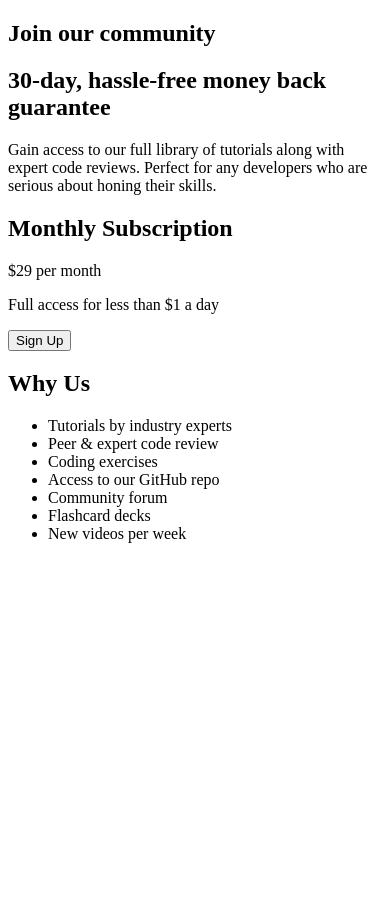
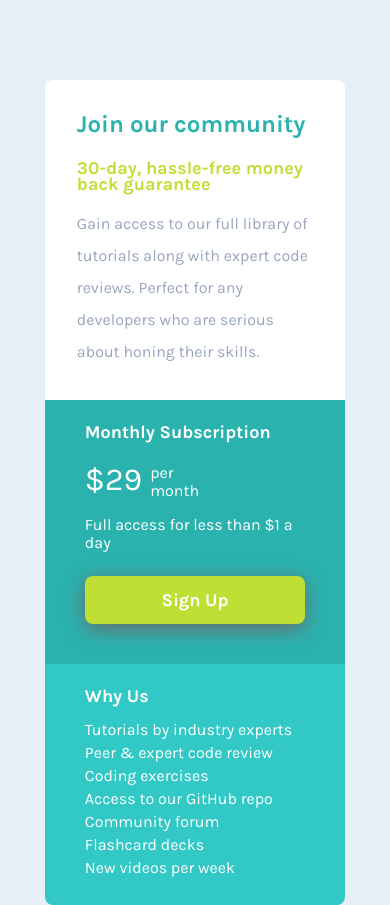
Before and after one commit to notorioustomijo/single-price-grid-component, a plain HTML site: page index.html in a window 390 px wide. Before the commit the page ends 844 px from the top, so only its background shows below. Drawn offline with Linux system fonts and the light colour scheme.

Commit message:
CSS rules added

```diff
--- a/index.html
+++ b/index.html
@@ -6,24 +6,33 @@
     <meta http-equiv="X-UA-Compatible" content="IE=edge">
     <meta name="viewport" content="width=device-width, initial-scale=1.0">
     <title>Notorious Price Grid Component</title>
+    <link rel="preconnect" href="https://fonts.googleapis.com">
+    <link rel="preconnect" href="https://fonts.gstatic.com" crossorigin>
+    <link href="https://fonts.googleapis.com/css2?family=Karla:wght@400;700&family=Poppins:wght@400;600&display=swap"
+        rel="stylesheet">
+    <link rel="stylesheet" href="style.css">
 </head>
 
 <body>
     <main>
-        <section>
+        <section class="price-grid-pitch">
             <h1>Join our community</h1>
             <h2>30-day, hassle-free money back guarantee</h2>
             <p>Gain access to our full library of tutorials along with expert code reviews. Perfect for any developers
                 who are serious about honing their skills.</p>
         </section>
-        <section>
-            <div>
+        <section class="price-grid-price-info-section">
+            <div class="price-grid-price-section">
                 <h2>Monthly Subscription</h2>
-                <p><span>$29</span> per month</p>
+                <div>
+                    <p><span class="price-number">$29</span></p>
+                    <p>per month</p>
+                </div>
+
                 <p>Full access for less than $1 a day</p>
                 <button>Sign Up</button>
             </div>
-            <div>
+            <div class="price-grid-info-section">
                 <h2>Why Us</h2>
                 <ul>
                     <li>Tutorials by industry experts</li>
--- /dev/null
+++ b/style.css
@@ -0,0 +1,220 @@
+* {
+    margin: 0;
+    padding: 0;
+    box-sizing: border-box;
+    font-family: 'Karla', sans- serif;
+}
+
+/* HTML5 display-role reset for older browsers */
+
+table {
+    border-collapse: collapse;
+    border-spacing: 0;
+}
+
+/* Typography styles */
+
+h1 {
+    font-size: 1.875rem;
+    font-weight: 700;
+    line-height: 2rem;
+}
+
+h2 {
+    font-size: 1.125rem;
+    font-weight: 700;
+    line-height: 1rem;
+}
+
+p {
+    font-size: 1rem;
+    line-height: 1.125rem;
+}
+
+
+/* Layout and Component styles */
+
+body {
+    display: flex;
+    flex-direction: column;
+    justify-content: center;
+    align-items: center;
+    background-color: hsl(204, 43%, 93%);
+    height: 100vh;
+}
+
+main {
+    width: 45%;
+    display: flex;
+    flex-direction: column;
+    justify-content: flex-start;
+    align-items: center;
+
+}
+
+/* Price pitch first section styles */
+
+.price-grid-pitch {
+    padding: 40px;
+    background-color: white;
+    border-radius: 8px;
+    border-bottom-left-radius: 0;
+    border-bottom-right-radius: 0;
+}
+
+.price-grid-pitch h1 {
+    margin-bottom: 24px;
+    color: hsl(179, 62%, 43%);
+}
+
+.price-grid-pitch h2 {
+    margin-bottom: 16px;
+    color: hsl(71, 73%, 54%);
+}
+
+.price-grid-pitch p {
+    width: 100%;
+    color: hsl(218, 22%, 67%);
+
+}
+
+/* Price grid - second section styles */
+
+.price-grid-price-info-section {
+    display: flex;
+    justify-content: flex-start;
+    width: 100%;
+
+}
+
+/* Price grid - second section - 1st subsection styles */
+.price-grid-price-section {
+    width: 50%;
+    padding: 32px 40px;
+    background-color: hsl(179, 62%, 43%);
+    border-bottom-left-radius: 8px;
+}
+
+.price-grid-price-section h2 {
+    margin-bottom: 32px;
+    color: white;
+}
+
+.price-grid-price-section div {
+    display: flex;
+    justify-content: space-between;
+    align-items: center;
+    width: 65%;
+    height: 20%;
+    color: white;
+
+}
+
+.price-grid-price-section .price-number {
+    font-size: 2rem;
+    margin-right: 8px;
+}
+
+.price-grid-price-section p {
+    margin-bottom: 24px;
+    color: white;
+}
+
+.price-grid-price-section button {
+    width: 100%;
+    height: 3rem;
+    font-weight: 700;
+    font-size: 1.125rem;
+    background-color: hsl(71, 73%, 54%);
+    color: white;
+    border-radius: 8px;
+    border: none;
+    box-shadow: 0px 5px 20px 0px #6b6b6b;
+}
+
+/* Price grid - second section - 2nd subsection styles */
+
+.price-grid-info-section {
+    padding: 32px 40px;
+    border-bottom-right-radius: 8px;
+    width: 50%;
+    background-color: hsl(179, 60%, 49%);
+    color: white;
+}
+
+.price-grid-info-section h2 {
+    margin-bottom: 16px;
+}
+
+.price-grid-info-section ul {
+    list-style-type: none;
+}
+
+
+/* ===MEDIA QUERIES==== */
+
+@media screen and (max-width: 600px) {
+
+    h1 {
+        font-size: 1.5rem;
+        line-height: 1.5rem;
+    }
+
+
+    main {
+        width: 77%;
+        height: 80%;
+        display: flex;
+        flex-direction: column;
+        justify-content: flex-start;
+        align-items: center;
+        margin-top: 24px;
+        margin-bottom: 32px;
+        border-radius: 8px;
+    }
+
+    /* Price pitch first section styles */
+    .price-grid-pitch {
+        padding: 32px;
+    }
+
+    .price-grid-pitch p {
+        line-height: 2rem;
+
+    }
+
+
+    /* Price grid - second section styles */
+    .price-grid-price-info-section {
+        flex-direction: column;
+        justify-content: flex-start;
+        width: 100%;
+
+    }
+
+    /* Price grid - second section - 1st subsection styles */
+    .price-grid-price-section {
+        width: 100%;
+        padding: 24px 40px;
+        border-bottom-left-radius: 0px;
+    }
+
+    .price-grid-price-section div {
+        width: 40%;
+        height: 20%;
+
+    }
+
+    /* Price grid - second section - 2nd subsection styles */
+    .price-grid-info-section {
+        padding: 24px 40px;
+        width: 100%;
+        border-bottom-left-radius: 8px;
+        border-bottom-right-radius: 8px;
+    }
+
+    .price-grid-info-section ul li {
+        margin-bottom: 4px;
+    }
+
+}
```
